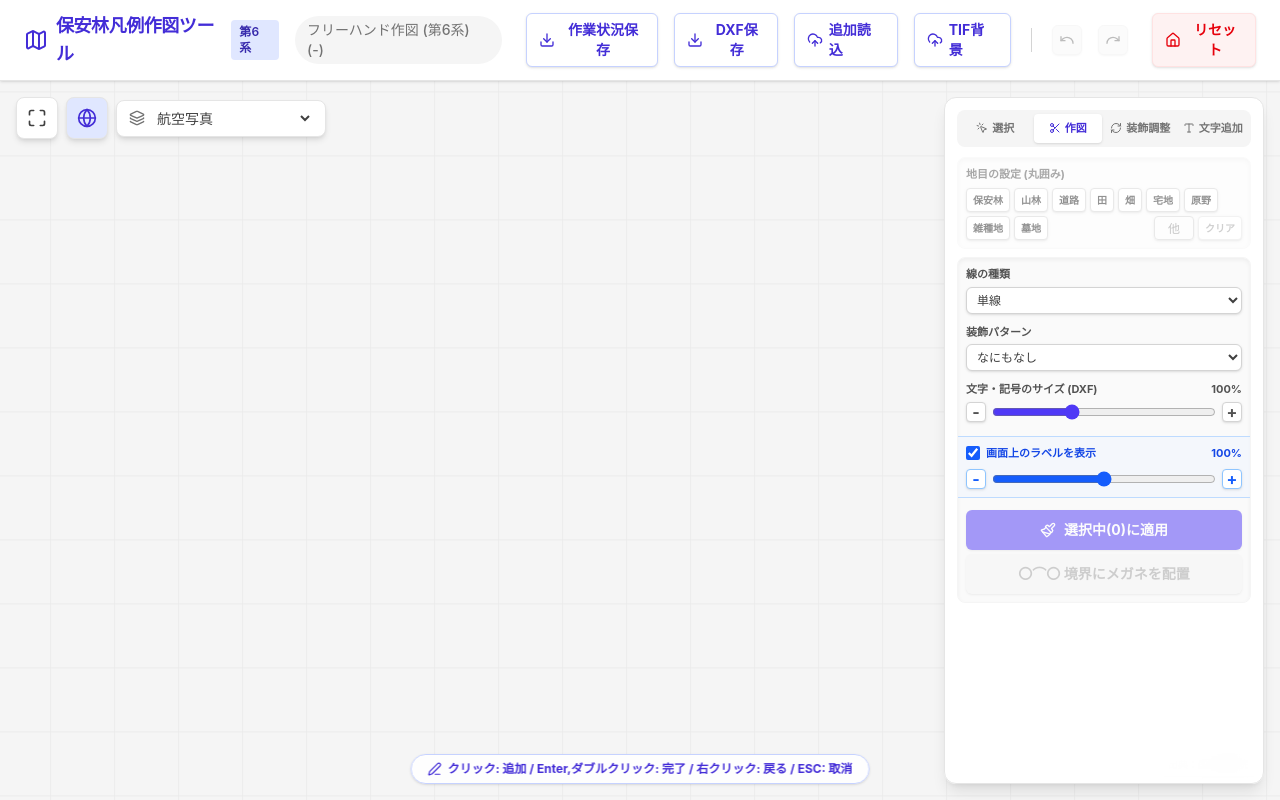
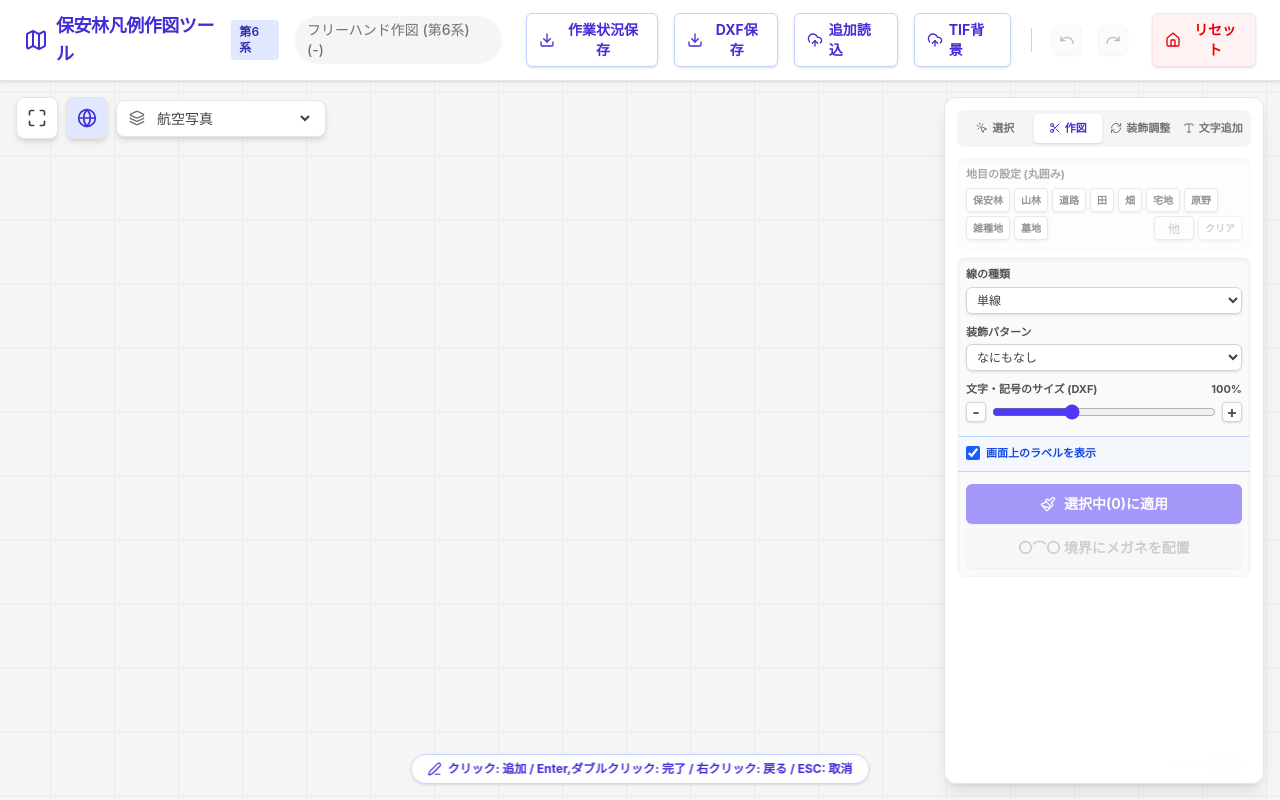
Before and after one commit to Kojiro-Nakamura/hoanrin-hanrei-sakuzu, a React (Vite) app: page / in a window 1280 px wide. Both pictures are taken after a click on the button "新規作図開始". Built offline with nearby package versions, Linux system fonts and the light colour scheme.

Commit message:
fix: align font size calculation between screen display and DXF export

```diff
--- a/src/App.jsx
+++ b/src/App.jsx
@@ -131,7 +131,6 @@ export default function App() {
   const [freeTextType, setFreeTextType] = useState('general');
   const [freeText1, setFreeText1] = useState('');
   const [freeText2, setFreeText2] = useState('');
-  const [screenMagnification, setScreenMagnification] = useState(1.0);
   const [selectedLineStyle, setSelectedLineStyle] = useState('single');
   const [selectedDecoPattern, setSelectedDecoPattern] = useState('none');
   const [showResetConfirm, setShowResetConfirm] = useState(false);
@@ -676,7 +675,7 @@ export default function App() {
   }, [mode, finishDrawing, handleUndo, handleRedo, selectedDeco, currentAppliedGroups, selectedPolygons, handleRemoveFeatures, currentRegionOverrides, currentChibanOverrides, currentPolygons, commitChange, handleDeleteActiveDeco]);
 
   const hasData = data.lines.length > 0 || history.length > 0;
-  const labelFontSize = (viewBox.w / 150) * (screenMagnification * 1.6) * 0.72;
+  const labelFontSize = (viewBox.w / 150) * decorationScale * 0.72;
   const strokeColor = showMap ? (mapType === 'seamlessphoto' ? "#ffff00" : mapType === 'std' ? "#dc2626" : "#ef4444") : "#2563eb";
   const baseLinePath = useMemo(() => data.lines.map(line => `M ${line[0].x} ${line[0].y} ` + line.slice(1).map(p => `L ${p.x} ${p.y}`).join(' ')).join(' '), [data.lines]);
 
@@ -848,7 +847,6 @@ export default function App() {
                 selectedDeco={selectedDeco}
                 dragDecoOverride={dragDecoOverride}
                 viewBox={viewBox}
-                screenMagnification={screenMagnification}
                 mode={mode}
                 handleFreeTextMouseDown={handleFreeTextMouseDown}
               />
@@ -928,7 +926,7 @@ export default function App() {
               freeTexts={currentFreeTexts}
               onApplyStyle={handleApplyStyle} onApplyMegane={handleApplyMegane} onApplyChimoku={handleApplyChimoku}
               onRemoveFeature={handleRemoveFeatures} onRemoveGroup={handleRemoveGroup} onRemoveFreeText={handleRemoveFreeText} onUpdateCustomPolygon={handleUpdateCustomPolygon} onClearSelection={() => setSelectedPolygons([])}
-              selectedLineStyle={selectedLineStyle} setSelectedLineStyle={setSelectedLineStyle} selectedDecoPattern={selectedDecoPattern} setSelectedDecoPattern={setSelectedDecoPattern} decorationScale={decorationScale} setDecorationScale={setDecorationScale} screenMagnification={screenMagnification} setScreenMagnification={setScreenMagnification}
+              selectedLineStyle={selectedLineStyle} setSelectedLineStyle={setSelectedLineStyle} selectedDecoPattern={selectedDecoPattern} setSelectedDecoPattern={setSelectedDecoPattern} decorationScale={decorationScale} setDecorationScale={setDecorationScale}
               activeDeco={selectedDeco} onDeleteActiveDeco={handleDeleteActiveDeco} showLabels={showLabels} setShowLabels={setShowLabels}
               onHoverGroup={setHoveredGroupId} freeTextType={freeTextType} setFreeTextType={setFreeTextType} freeText1={freeText1} setFreeText1={setFreeText1} freeText2={freeText2} setFreeText2={setFreeText2} />
 
--- a/src/components/FreeTextLayer.jsx
+++ b/src/components/FreeTextLayer.jsx
@@ -5,7 +5,6 @@ export const FreeTextLayer = ({
   selectedDeco,
   dragDecoOverride,
   viewBox,
-  screenMagnification,
   mode,
   handleFreeTextMouseDown,
 }) => {
@@ -21,7 +20,7 @@ export const FreeTextLayer = ({
         const scale = isDragging && dragDecoOverride.scale !== undefined ? dragDecoOverride.scale : (ft.scale || 1.0);
 
         const sw = viewBox.w / 1000;
-        const fSize = (viewBox.w / 150) * scale * 0.72 * screenMagnification;
+        const fSize = (viewBox.w / 150) * scale * 0.72;
 
         if (ft.type === 'general') {
           const textStr = ft.text1 || '';
--- a/src/components/ToolPanel.jsx
+++ b/src/components/ToolPanel.jsx
@@ -2,7 +2,7 @@ import React from 'react';
 import { Paintbrush, MousePointerClick, Scissors, RefreshCw, Edit3, Trash2, Type } from 'lucide-react';
 import { LINE_STYLES, DECO_PATTERNS } from '../constants';
 
-export const ToolPanel = ({ mode, setMode, selectedPolygons, polygons, appliedGroups, freeTexts = [], onApplyStyle, onApplyMegane, onApplyChimoku, onRemoveFeature, onRemoveGroup, onRemoveFreeText, onUpdateCustomPolygon, onClearSelection, selectedLineStyle, setSelectedLineStyle, selectedDecoPattern, setSelectedDecoPattern, decorationScale, setDecorationScale, screenMagnification, setScreenMagnification, activeDeco, onDeleteActiveDeco, showLabels, setShowLabels, onHoverGroup, freeTextType, setFreeTextType, freeText1, setFreeText1, freeText2, setFreeText2}) => {
+export const ToolPanel = ({ mode, setMode, selectedPolygons, polygons, appliedGroups, freeTexts = [], onApplyStyle, onApplyMegane, onApplyChimoku, onRemoveFeature, onRemoveGroup, onRemoveFreeText, onUpdateCustomPolygon, onClearSelection, selectedLineStyle, setSelectedLineStyle, selectedDecoPattern, setSelectedDecoPattern, decorationScale, setDecorationScale, activeDeco, onDeleteActiveDeco, showLabels, setShowLabels, onHoverGroup, freeTextType, setFreeTextType, freeText1, setFreeText1, freeText2, setFreeText2}) => {
   const combinedItems = [
     ...appliedGroups.map(g => ({ ...g, itemType: 'group' })),
     ...freeTexts.map(f => ({ ...f, itemType: 'freetext' }))
@@ -108,18 +108,12 @@ export const ToolPanel = ({ mode, setMode, selectedPolygons, polygons, appliedGr
           </div>
         </div>
 
-        <div className="flex flex-col gap-1.5 mt-2 border-y border-blue-200 bg-blue-50/50 py-2 -mx-2 px-2" onWheel={(e) => { e.stopPropagation(); if(showLabels){ setScreenMagnification(prev => { const p = isNaN(prev) ? 1.0 : prev; return Math.max(0.5, Math.min(1.5, Math.round((p + (e.deltaY > 0 ? -0.1 : 0.1)) * 10) / 10)); }); }}}>
+        <div className="flex flex-col gap-1.5 mt-2 border-y border-blue-200 bg-blue-50/50 py-2 -mx-2 px-2">
           <div className="flex justify-between items-center mb-0.5">
             <label className="flex items-center gap-1.5 cursor-pointer" title="画面上で地番や文字ラベルを表示するか切り替えます（DXFには影響しません）">
               <input type="checkbox" checked={showLabels} onChange={() => setShowLabels(!showLabels)} className="w-3.5 h-3.5 accent-blue-600" />
               <span className="text-[11px] font-bold text-blue-700">画面上のラベルを表示</span>
             </label>
-            <span className={`text-[11px] text-blue-700 font-bold transition-opacity ${!showLabels ? 'opacity-30' : ''}`}>{Math.round((isNaN(screenMagnification) ? 1.0 : screenMagnification) * 100)}%</span>
-          </div>
-          <div className={`flex items-center gap-1.5 transition-opacity ${!showLabels ? 'opacity-30 pointer-events-none' : ''}`}>
-            <button onClick={() => setScreenMagnification(p => Math.max(0.5, Math.round(((isNaN(p) ? 1.0 : p) - 0.1) * 10) / 10))} className="w-5 h-5 flex items-center justify-center bg-white border border-blue-300 rounded text-blue-600 hover:bg-blue-50 transition-colors shadow-sm shrink-0 font-bold leading-none">-</button>
-            <input type="range" min="0.5" max="1.5" step="0.1" value={isNaN(screenMagnification) ? 1.0 : screenMagnification} onChange={(e) => setScreenMagnification(parseFloat(e.target.value) || 1.0)} className="w-full h-2 bg-blue-200 rounded-lg cursor-pointer accent-blue-600 outline-none" title="画面上での文字の見やすさを調整します" />
-            <button onClick={() => setScreenMagnification(p => Math.min(1.5, Math.round(((isNaN(p) ? 1.0 : p) + 0.1) * 10) / 10))} className="w-5 h-5 flex items-center justify-center bg-white border border-blue-300 rounded text-blue-600 hover:bg-blue-50 transition-colors shadow-sm shrink-0 font-bold leading-none">+</button>
           </div>
         </div>
 
```
